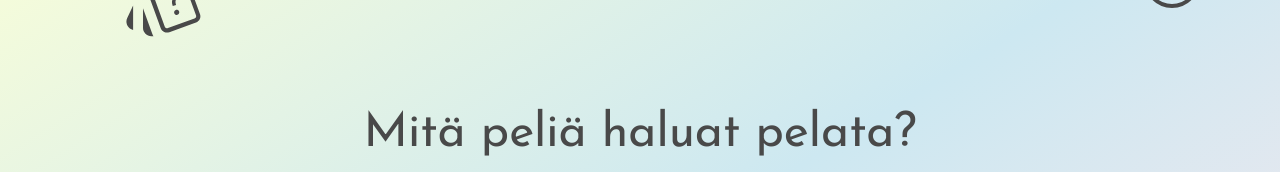
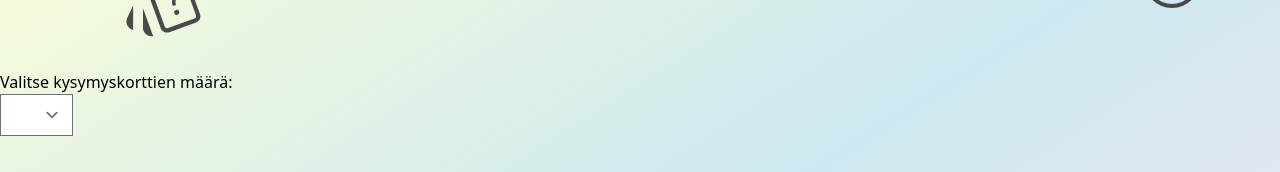
Before and after one commit to jamktiko/stripNsip, a SvelteKit app in the folder projekti/: page / in a window 1280 px wide. Shown: the part 134-306 px from the top of the page. Built offline with nearby package versions, Linux system fonts and the light colour scheme.

Commit message:
tehty pudotusvalikko korttien määrän valitsemiseen

```diff
--- a/projekti/src/lib/kayttaja.svelte.ts
+++ b/projekti/src/lib/kayttaja.svelte.ts
@@ -1,7 +1,7 @@
 import type { KayttajaAsetukset } from '$lib/kayttajaAsetukset';
 
 class Kayttaja {
-	private user: KayttajaAsetukset = $state({ normaaliTeema: true });
+	private user: KayttajaAsetukset = $state({ normaaliTeema: true, korttienMaara: 10 });
 
 	get normaaliTeema() {
 		return this.user.normaaliTeema;
@@ -10,6 +10,14 @@ class Kayttaja {
 	set normaaliTeema(uusi: boolean) {
 		this.user.normaaliTeema = uusi;
 	}
+
+	get korttienMaara() {
+		return this.user.korttienMaara;
+	}
+
+	set korttienMaara(uusi: number) {
+		this.user.korttienMaara = uusi;
+	}
 }
 
 export { Kayttaja };
--- a/projekti/src/lib/kayttajaAsetukset.d.ts
+++ b/projekti/src/lib/kayttajaAsetukset.d.ts
@@ -1,4 +1,5 @@
 interface KayttajaAsetukset {
 	normaaliTeema: boolean;
+	korttienMaara: number;
 }
 export { KayttajaAsetukset };
--- a/projekti/src/routes/+page.svelte
+++ b/projekti/src/routes/+page.svelte
@@ -75,11 +75,15 @@
 	let ollaanPelisivulla = $state(false);
 	let ollaanEtusivulla = $state(true);
 	let valittu = $state(0);
+	const user = new Kayttaja();
+	let kysymystenMaara = $state(user.korttienMaara);
+
 	function korttiPakanValinta(valinta: number) {
 		valitutKysymykset = kaikkiKysymykset
 			.filter((kysymys) => kysymys.genre === valinta)
 			.sort(() => Math.random() - 0.5) // sekottaa pakan
-			.slice(0, 15); // ottaa 15 ensimmäistä kysymystä;
+			// .slice(0, 15); // ottaa 15 ensimmäistä kysymystä;
+			.slice(0, kysymystenMaara);
 		console.log(valitutKysymykset);
 		console.log(korttiPakat[valinta - 1].nimi);
 		ollaanEtusivulla = false;
@@ -87,11 +91,18 @@
 		valittu = valinta - 1;
 	}
 	$inspect(valitutKysymykset);
-	// const user = new Kayttaja();
+	$inspect(user.korttienMaara);
 </script>
 
 <main>
 	{#if ollaanEtusivulla}
+		<p>Valitse kysymyskorttien määrä:</p>
+		<select bind:value={kysymystenMaara}>
+			<option value=6>5</option>
+			<option value=11>10</option>
+			<option value=16>15</option>
+			<option value=21>20</option>
+		</select>
 		<PelinValinta {korttiPakat} {korttiPakanValinta} />
 	{:else if ollaanPelisivulla}
 		<div class="grid justify-items-center px-3 sm:grid-cols-3 sm:px-10">
```
